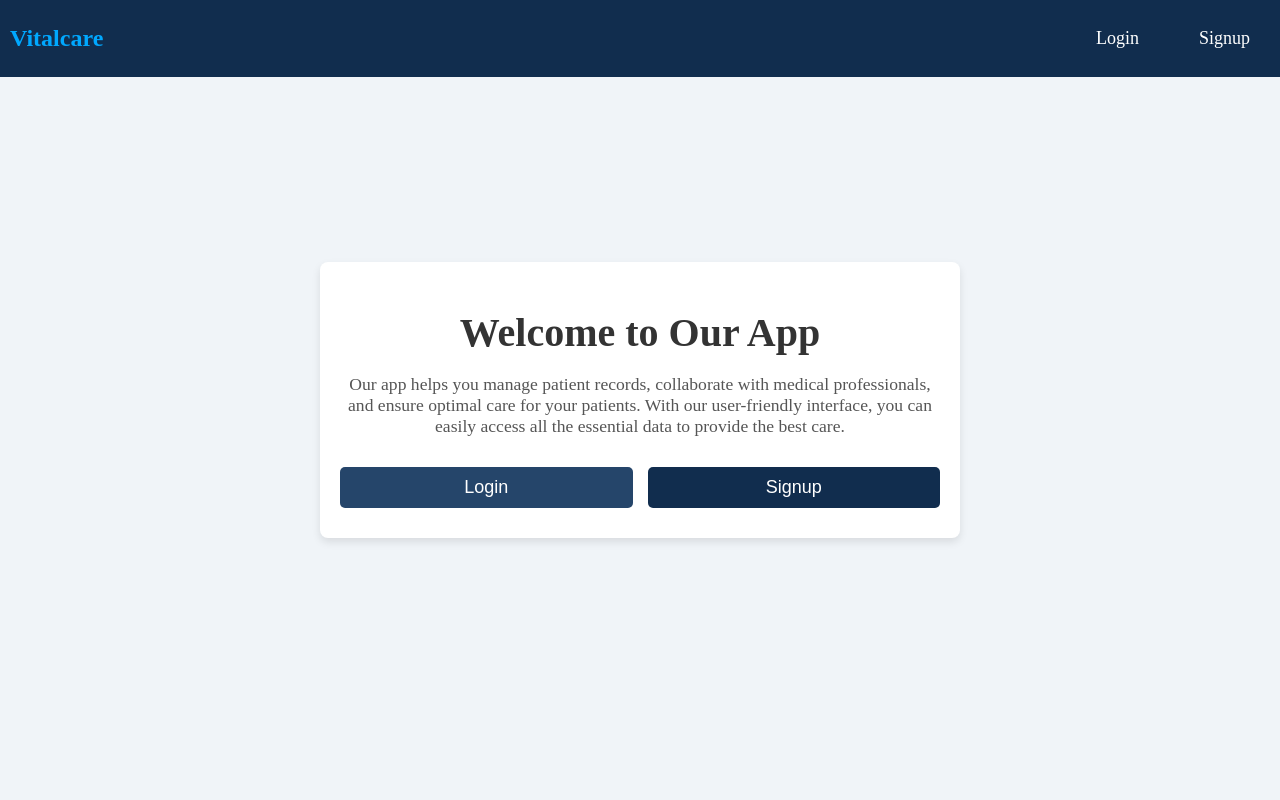
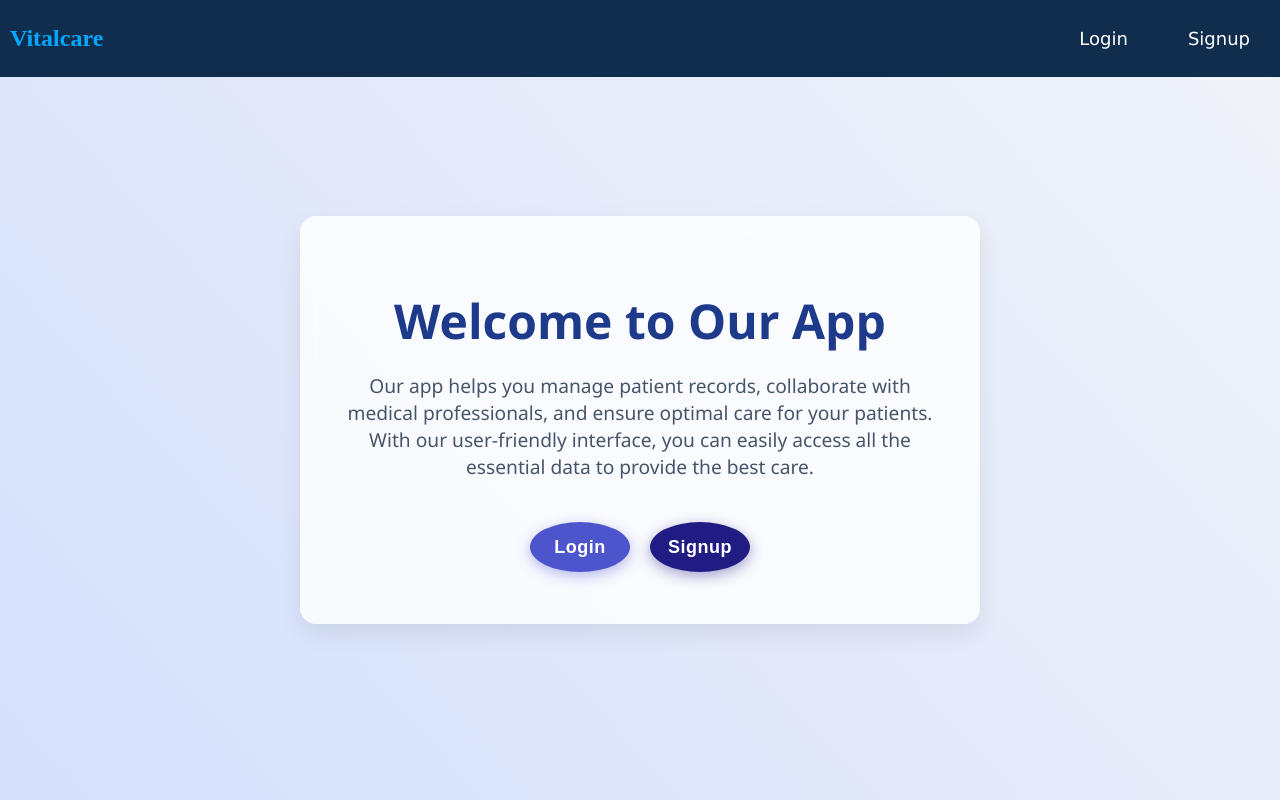
Before and after one commit to alibouajila/VitalCare, a React (Create React App) app in the folder client/: page / in a window 1280 px wide. Shown: the top 800 px of the page. Built offline with nearby package versions, Linux system fonts and the light colour scheme.

Commit message:
Fixing design

```diff
--- a/client/src/components/navbar.css
+++ b/client/src/components/navbar.css
@@ -8,6 +8,7 @@
     top: 0;
     right: 0;
     left: 0;
+    font-family: Verdana, Geneva, Tahoma, sans-serif;
     margin-bottom: 40px;
     z-index: 9999;
   }
--- a/client/src/pages/Fiche.jsx
+++ b/client/src/pages/Fiche.jsx
@@ -198,7 +198,6 @@ const Fiche = () => {
         </>
       )}
       <div className="back">
-      <img onClick={AddPatienPage} className="addpatient" src="/assets/add.png" alt="Add Icon" width="50" height="50" />
       </div>
       </div>
     );
--- a/client/src/pages/Home.css
+++ b/client/src/pages/Home.css
@@ -1,89 +1,133 @@
+body {
+  font-family: 'Segoe UI', Tahoma, Geneva, Verdana, sans-serif;
+  background: linear-gradient(to top right, #cddafd, #f0f4f8);
+  margin: 0;
+  padding: 0;
+}
+
 .home-container {
   display: flex;
   justify-content: center;
   align-items: center;
   height: 100vh;
-    background-color: #f0f4f8;
+  padding: 20px;
 }
 
 .home-content {
   text-align: center;
   max-width: 600px;
-    background-color: white;
-    padding: 20px;
-    border-radius: 8px;
-    box-shadow: 0 4px 8px rgba(0, 0, 0, 0.1);
+  background: rgba(255, 255, 255, 0.8);
+  backdrop-filter: blur(10px);
+  padding: 40px;
+  border-radius: 16px;
+  box-shadow: 0 10px 25px rgba(0, 0, 0, 0.08);
+  transition: transform 0.3s ease;
+}
+
+.home-content:hover {
+  transform: translateY(-4px);
 }
 
 .home-content h1 {
-    font-size: 2.5rem;
-    margin-bottom: 10px;
-    color: #333;
+  font-size: 3rem;
+  margin-bottom: 15px;
+  color: #1e3a8a;
+  font-weight: 600;
 }
 
 .home-content p {
-    font-size: 1.1rem;
-    margin-bottom: 20px;
-    color: #555;
+  font-size: 1.2rem;
+  color: #475569;
+  margin-bottom: 30px;
 }
 
 .button-container {
   display: flex;
   justify-content: center;
-    gap: 15px;
+  gap: 20px;
+  flex-wrap: wrap;
 }
 
 button {
-    padding: 10px 20px;
+  padding: 12px 28px;
+  font-size: 1rem;
   border: none;
-    font-size: 1rem;
+  border-radius: 30px;
   cursor: pointer;
-    border-radius: 5px;
-    transition: background-color 0.3s ease;
+  font-weight: 500;
+  transition: all 0.3s ease;
 }
 
 .login-button {
-    background-color: #25456a;
+  background: #4d55cc;
   color: white;
+  box-shadow: 0 4px 14px rgba(77, 85, 204, 0.4);
+  width: 100px;
+  height: 50px;
+  border-radius: 50%;
+
 }
 
 .login-button:hover {
-    background-color: #0056b3;
+  background: #3b43b3;
+  transform: scale(1.05);
 }
 
 .signup-button {
-    background-color: #112d4e;
+  background: #211c84;
   color: white;
+  box-shadow: 0 4px 14px rgba(33, 28, 132, 0.4);
+  border-radius: 50%;
+  width: 100px;
 }
 
 .signup-button:hover {
-    background-color: #0056b3;
+  background: #1a166d;
+  transform: scale(1.05);
 }
+
 .litem {
   display: flex;
   justify-content: space-between;
   align-items: center;
+  padding: 15px 20px;
+  border-bottom: 1px solid #e2e8f0;
+  border-radius: 10px;
+  margin-bottom: 10px;
+  background-color: #f8fafc;
+  transition: background-color 0.2s ease;
+}
+
+.litem:hover {
+  background-color: #e2e8f0;
+}
+
+#blue-text {
+  background-color: #ddebf7;
+  border-radius: 8px;
   padding: 10px;
-    border-bottom: 1px solid #ddd;
-    cursor: pointer;
 }
-  #blue-text{
-    background-color:#ddebf7;
-  }
-  .delete {
-    margin-left: auto;
-  }
-  .delete:hover{
-    cursor: pointer;
-    border-radius: 50%;
-    transform: scale(1.2);
-  }
+
 .icons-container {
   display: flex;
   align-items: center;
-    gap: 8px;
+  gap: 10px;
 }
-  #edit:hover{
-    border-radius: 20%;
 
+.delete {
+  margin-left: auto;
+  color: #e11d48;
+  transition: transform 0.2s ease;
 }
+
+.delete:hover {
+  cursor: pointer;
+  transform: scale(1.2);
+  background-color: #fee2e2;
+  border-radius: 50%;
+}
+
+#edit:hover {
+  background-color: #e0f2fe;
+  border-radius: 10px;
+}
--- a/client/src/pages/Login.css
+++ b/client/src/pages/Login.css
@@ -4,54 +4,75 @@
   justify-content: center;
   align-items: center;
   height: 100vh;
-    background: #ffffff;
+  background: linear-gradient(135deg, #f0f4f8, #ddebf7);
+  padding: 20px;
 }
 
 .login-form {
-    background: #112d4e;
-    padding: 60px;
-    border-radius: 10px;
-    box-shadow: 0 4px 10px rgba(0, 0, 0, 0.3);
+background: #112d4e;  padding: 50px 40px;
+  border-radius: 20px;
+  box-shadow: 20px 30px 30px rgba(0, 0, 0, 0.2);
+  width: 100%;
+  max-width: 400px;
   text-align: center;
-    width: 420px;
-    height: 400px;
-    box-sizing: border-box;
+  transition: transform 0.3s ease, box-shadow 0.3s ease;
+}
+
+.login-form:hover {
+  transform: translateY(-4px);
+  box-shadow: 0 15px 40px rgba(0, 0, 0, 0.3);
 }
 
 .login-form h2 {
   color: #00a8ff;
-    margin-bottom: 20px;
+  font-size: 2rem;
+  margin-bottom: 25px;
+  letter-spacing: 1px;
 }
 
-input, button {
+/* Inputs & Button */
+input,
+button {
   width: 100%;
-    padding: 12px;
-    margin: 10px 0;
-    border-radius: 5px;
-    font-size: 16px;
+  padding: 14px;
+  margin: 12px 0;
+  border-radius: 12px;
+  font-size: 1rem;
   box-sizing: border-box;
+  transition: all 0.3s ease;
 }
 
+/* Input styling */
 input {
-    border: 1px solid #00a8ff;
-    background: #f0f8ff;
+  border: none;
+  background: #f0f4f8;
+  color: #333;
+  box-shadow: inset 0 2px 4px rgba(0, 0, 0, 0.05);
 }
 
+input:focus {
+  outline: none;
+  box-shadow: 0 0 0 3px rgba(181, 168, 213, 0.5);
+}
+
+/* Button styling */
 button {
-    background: #00a8ff;
+  background: #7A73D1;
   border: none;
   color: white;
-    font-size: 18px;
+  font-weight: bold;
+  letter-spacing: 0.5px;
   cursor: pointer;
-    transition: background 0.3s ease;
 }
 
 button:hover {
-    background: #262f81;
+  background: #4D55CC;
+  transform: scale(1.02);
 }
 
+/* Error message */
 .error-message {
-    color: #ff4d4d;
-    font-size: 14px;
-    margin-bottom: 10px;
+  color: #ff6b6b;
+  font-size: 0.9rem;
+  margin-top: 10px;
 }
--- a/client/src/pages/Signup.css
+++ b/client/src/pages/Signup.css
@@ -6,16 +6,20 @@
     height: calc(100vh - 60px);
     margin-top: 60px;
     padding: 20px;
+
   }
 
   .signup-form {
     background: #112d4e;
     padding: 40px;
     border-radius: 10px;
-    box-shadow: 0 4px 10px rgba(0, 0, 0, 0.3);
-    text-align: center;
+    max-width: 400px;
+    border-radius: 20px;
+    box-shadow: 20px 30px 30px rgba(0, 0, 0, 0.2);
     width: 100%;
     max-width: 400px;
+    text-align: center;
+    transition: transform 0.3s ease, box-shadow 0.3s ease;
   }
 
   .signup-form h2 {
--- a/client/src/pages/fiche.css
+++ b/client/src/pages/fiche.css
@@ -2,7 +2,9 @@
 .patient-info-page {
   display: flex;
   flex-direction: column;
-  min-height: 100vh;
+  min-height: 70vh;
+
+
 }
 /* Main container */
 .patient-info-page .container {
@@ -29,22 +31,19 @@
   margin-bottom: 25px;
 }
 
-/* Card for individual data groups (e.g., Biochimie, Hemostase, etc.) */
 .patient-info-page .card {
   padding: 15px;
-  background-color: #f9f9f9;
+  background: linear-gradient(to top right, #d6dbf8, #e4f1fd);
   border-radius: 8px;
-  box-shadow: 0 2px 6px rgba(0, 0, 0, 0.1);
+  box-shadow: 0 8px 6px rgba(0, 0, 0, 0.1);
   margin-bottom: 15px;
 }
 
-/* Label for field names */
 .patient-info-page .card p strong {
   color: #4D55CC;
   font-weight: bold;
 }
 
-/* Data content */
 .patient-info-page .card p {
   font-size: 1rem;
   margin: 5px 0;
@@ -99,6 +98,11 @@
   cursor: pointer;
   transition: 0.2s;
 }
+.addpatient2{
+ position: relative;
+ top: 20vh;
+ left: 4vh;
+}
 .addpatient2:hover{
   transform: scale(1.04);
   cursor: pointer;
```
Also changed, not shown: 1 other file (tests, documents, lock files or other folders). Lines whose indentation alone changed are shown as unchanged.
